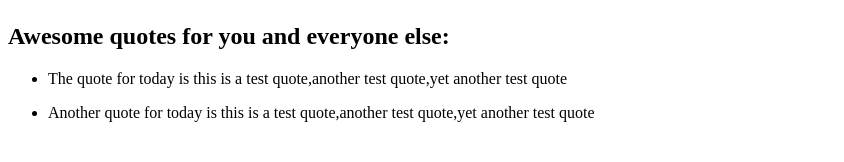
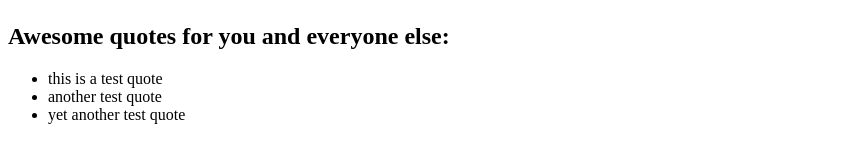
Before and after one commit to philipkariuki/quotes-angular, an Angular app: page / in a window 1280 px wide. Shown: the part 306-468 px from the top of the page, without its empty margins (0-844 px from the left). Built offline with nearby package versions, Linux system fonts and the light colour scheme.

Commit message:
Update app.component.html
Replaces individual paragraphs in template with *ngFor directive to loop through list items

```diff
--- a/src/app/app.component.html
+++ b/src/app/app.component.html
@@ -3,14 +3,9 @@
   <h1>
     Awesome {{ title }}!
   </h1>
-  <img width="300" alt="Angular Logo" src="https://previews.123rf.com/images/enterline/enterline1612/enterline161200209/66655445-the-word-quotes-concept-and-theme-painted-in-watercolor-ink-on-a-white-paper-.jpg">
+  <img width="300" alt="Quotes image" src="https://previews.123rf.com/images/enterline/enterline1612/enterline161200209/66655445-the-word-quotes-concept-and-theme-painted-in-watercolor-ink-on-a-white-paper-.jpg">
 </div>
 <h2>Awesome quotes for you and everyone else: </h2>
 <ul>
-  <li>
-    <p> The quote for today is {{quote}} </p>
-  </li>
-  <li>
-    <p> Another quote for today is {{quote}} </p>
-  </li>
+  <li *ngFor='let quote of quote'>{{quote}}</li>
 </ul>
```
